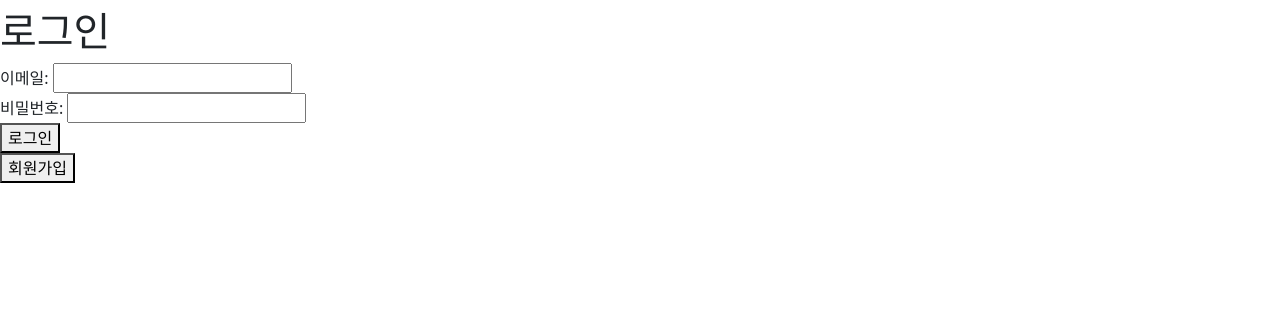
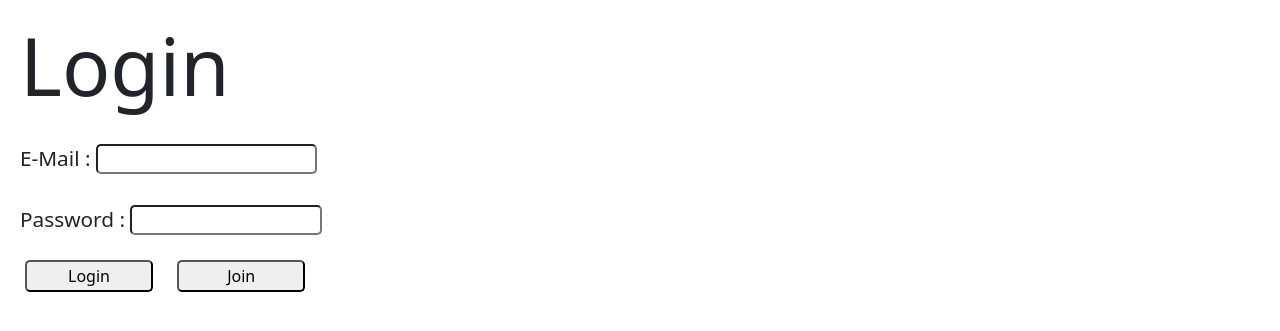
Before and after one commit to Yehye2/TeamNewsFeed, a website: page public/login.html in a window 1280 px wide. Shown: the part 73-404 px from the top of the page. Drawn offline with nearby package versions, Linux system fonts and the light colour scheme.

Commit message:
로그인페이지 css

```diff
--- a/public/assets/login.css
+++ b/public/assets/login.css
@@ -1,3 +1,46 @@
+.login {
+  font-size: 5rem;
+  margin-left: 10px;
+  margin-right: auto;
+  padding: 10px;
+}
+.email-box {
+  background-color: white;
+  padding: 10px;
+  margin: 10px;
+  font-size: 1.3rem;
+}
+.password-box {
+  background-color: white;
+  padding: 10px;
+  margin: 10px;
+  font-size: 1.3rem;
+}
+.email-in {
+  border-radius: 5px;
+  width: 13.8rem;
+  height: 30px;
+}
+.password-in {
+  border-radius: 5px;
+  width: 12rem;
+  height: 30px;
+}
+.buttons{
+  padding: 5px;
+}
+.loginbutton {
+  border-radius: 5px;
+  width: 8rem;
+  padding: 2px;
+  margin-left: 20px;
+}
+.signupbutton {
+  border-radius: 5px;
+  width: 8rem;
+  padding: 2px;
+  margin-left: 20px;
+}
 .modal {
   display: none;
   position: fixed;
--- a/public/login.html
+++ b/public/login.html
@@ -2,13 +2,16 @@
 
 <!DOCTYPE html>
 <html>
-
   <head>
     <meta charset="utf-8" />
     <meta name="viewport" content="width=device-width, initial-scale=1" />
     <title>로그인</title>
-  <link href="https://cdn.jsdelivr.net/npm/bootstrap@5.3.0/dist/css/bootstrap.min.css" rel="stylesheet"
-    integrity="sha384-9ndCyUaIbzAi2FUVXJi0CjmCapSmO7SnpJef0486qhLnuZ2cdeRhO02iuK6FUUVM" crossorigin="anonymous" />
+    <link
+      href="https://cdn.jsdelivr.net/npm/bootstrap@5.3.0/dist/css/bootstrap.min.css"
+      rel="stylesheet"
+      integrity="sha384-9ndCyUaIbzAi2FUVXJi0CjmCapSmO7SnpJef0486qhLnuZ2cdeRhO02iuK6FUUVM"
+      crossorigin="anonymous"
+    />
     <link rel="stylesheet" href="/assets/header.css" />
     <link rel="stylesheet" href="/assets/login.css" />
     <script type="module" src="/javascript/login.js" defer></script>
@@ -26,16 +29,21 @@
       </ul>
     </nav>
     <section class="login-section">
-    <h1>로그인</h1>
+      <h1 class="login">Login</h1>
       <form id="login-form">
-      <label for="email">이메일:</label>
-      <input type="email" id="email" name="email" required /><br />
-      <label for="password">비밀번호:</label>
-      <input type="password" id="password" name="password" required /><br />
-      <button type="submit">로그인</button>
+        <div class="email-box">
+          <label for="email">E-Mail :</label>
+          <input id="email" class="email-in" type="text" name="email" required /><br />
+        </div>
+        <div class="password-box">
+          <label for="password">Password :</label>
+          <input id="password" class="password-in" type="text" name="password" required /><br />
+        </div>
+        <div class="buttons">
+          <button id="login-button" class="loginbutton" type="submit">Login</button>
+          <button id="signup-button" class="signupbutton" type="submit">Join</button>
+        </div>
       </form>
-
-    <button id="signup-button">회원가입</button>
 
       <!-- 회원가입 모달 -->
       <div id="signup-modal" class="modal">
@@ -74,9 +82,10 @@
         </div>
       </div>
     </section>
-  <script src="https://cdn.jsdelivr.net/npm/bootstrap@5.3.0/dist/js/bootstrap.bundle.min.js"
+    <script
+      src="https://cdn.jsdelivr.net/npm/bootstrap@5.3.0/dist/js/bootstrap.bundle.min.js"
       integrity="sha384-geWF76RCwLtnZ8qwWowPQNguL3RmwHVBC9FhGdlKrxdiJJigb/j/68SIy3Te4Bkz"
-    crossorigin="anonymous"></script>
+      crossorigin="anonymous"
+    ></script>
   </body>
-
 </html>
```
Lines whose indentation alone changed are shown as unchanged.
